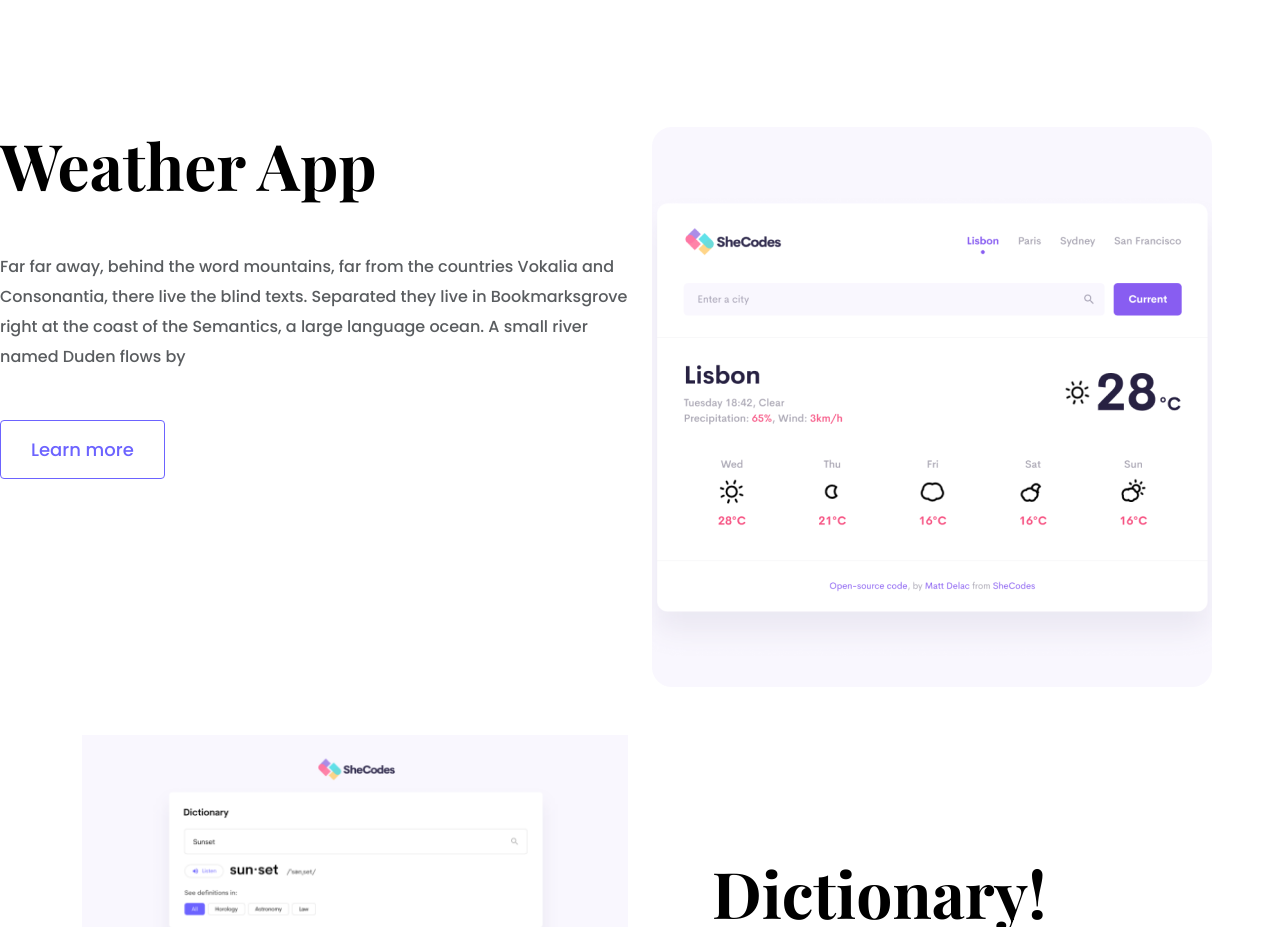
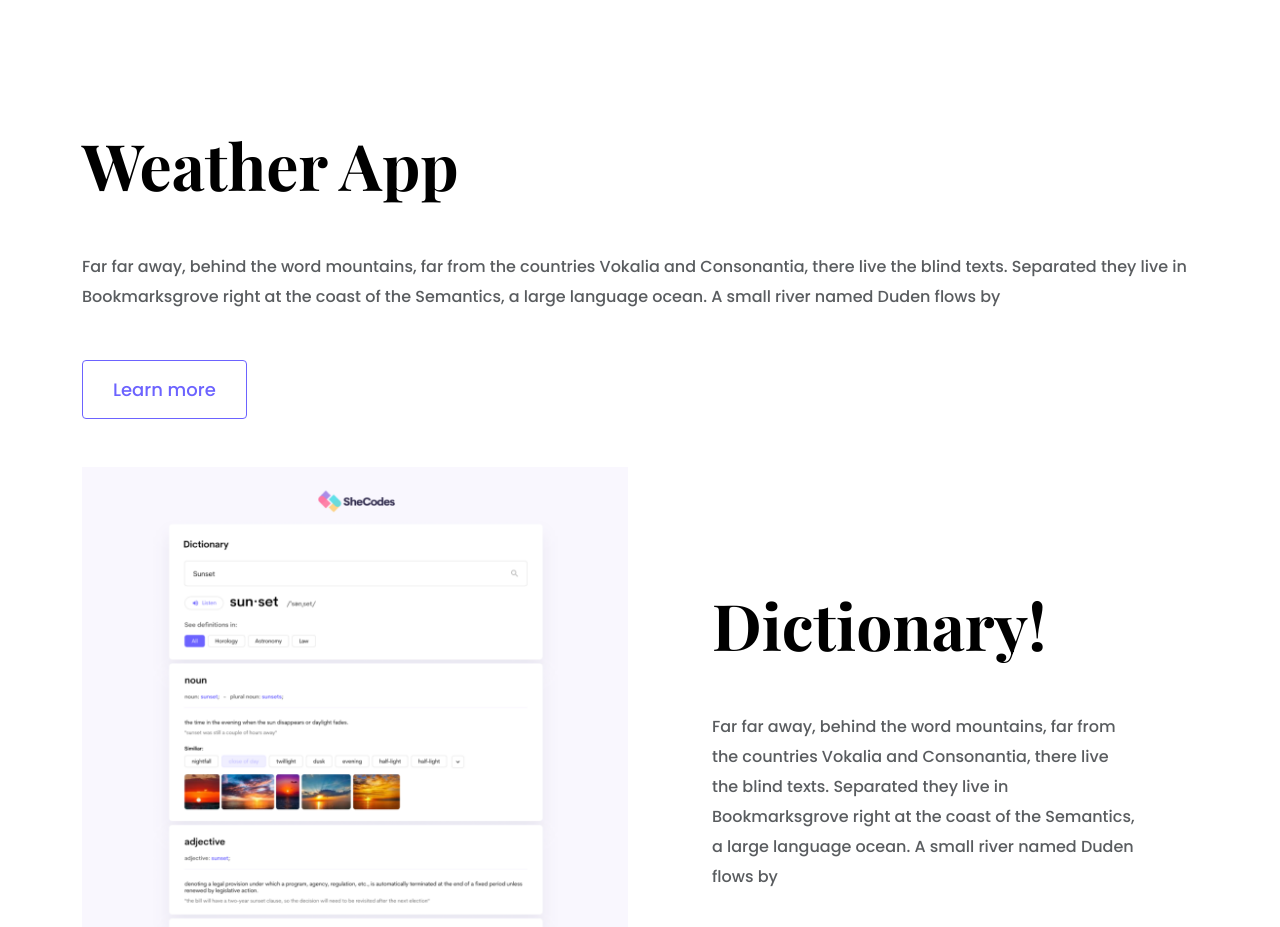
Before and after one commit to minnakrandolph/9.6.23.final.project, a plain HTML site: page index.html in a window 1280 px wide. Shown: the part 1500-2427 px from the top of the page. Drawn offline with nearby package versions, Linux system fonts and the light colour scheme; a web font is replaced by a local one.

Commit message:
Update index.html

```diff
--- a/index.html
+++ b/index.html
@@ -76,8 +76,9 @@
         </div>
         </div>
 
+        <div class="container">
         <div class="row mb-5">
-          <div class="col">
+          <div class="col d-none d-lg-block">
             <div class="project-desciption">
               <h2 class="mb-5">Weather App</h2>
               <p class="mb-5 text-muted">
@@ -89,10 +90,12 @@
               <a href="#" class="btn btn-branding-outline"> Learn more </a>
             </div>
           </div>
-          <div class="col d-none d-md-block">
-            <img src="images/weather.png" class="img-fluid" alt="weather" />
+          <div class="col d-none dist-lg-block">
+            <img src="images/weather.png" class="img-fluid" alt="weather">
           </div>
         </div>
+        </div>
+
 
 
 
```
